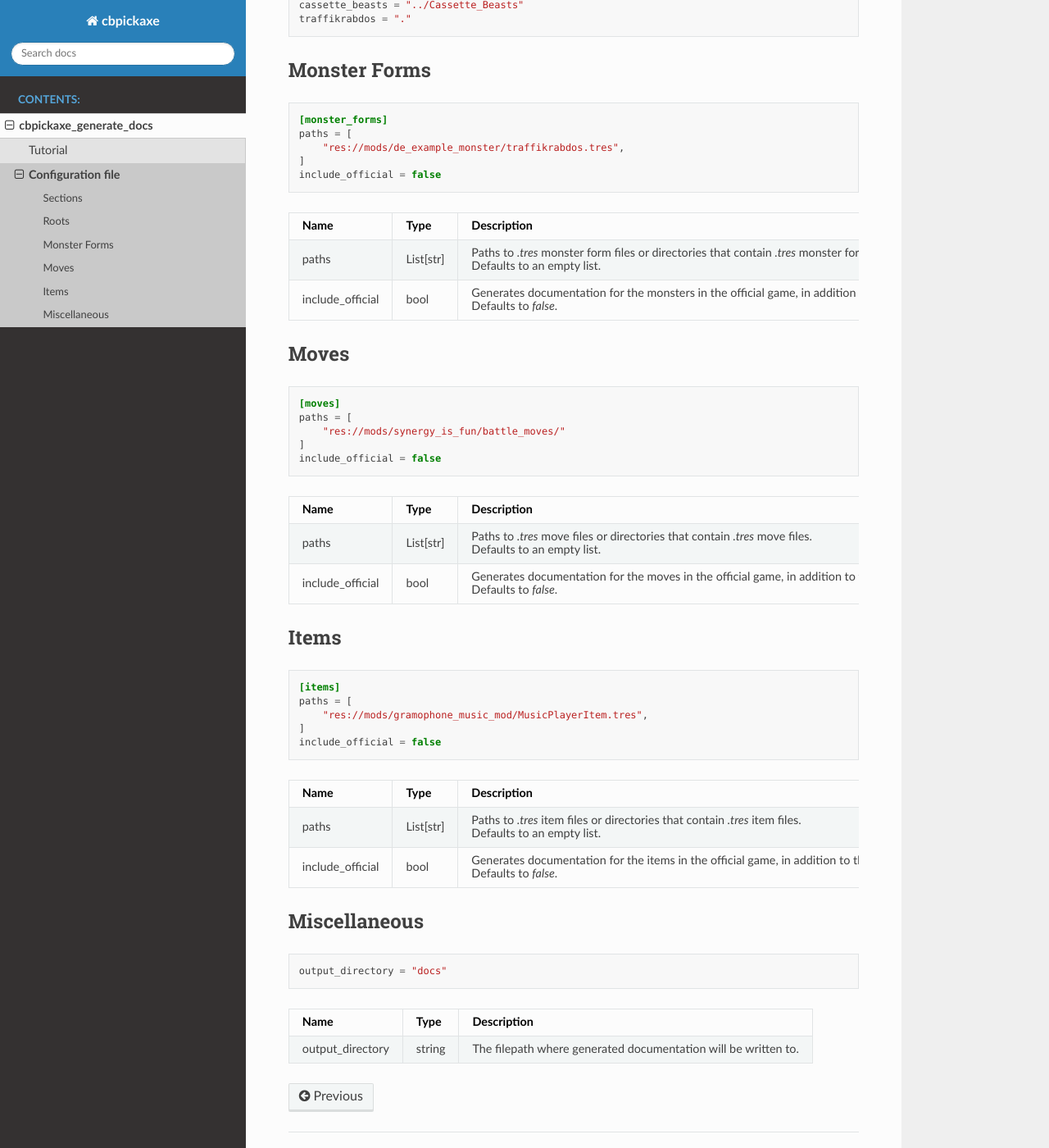
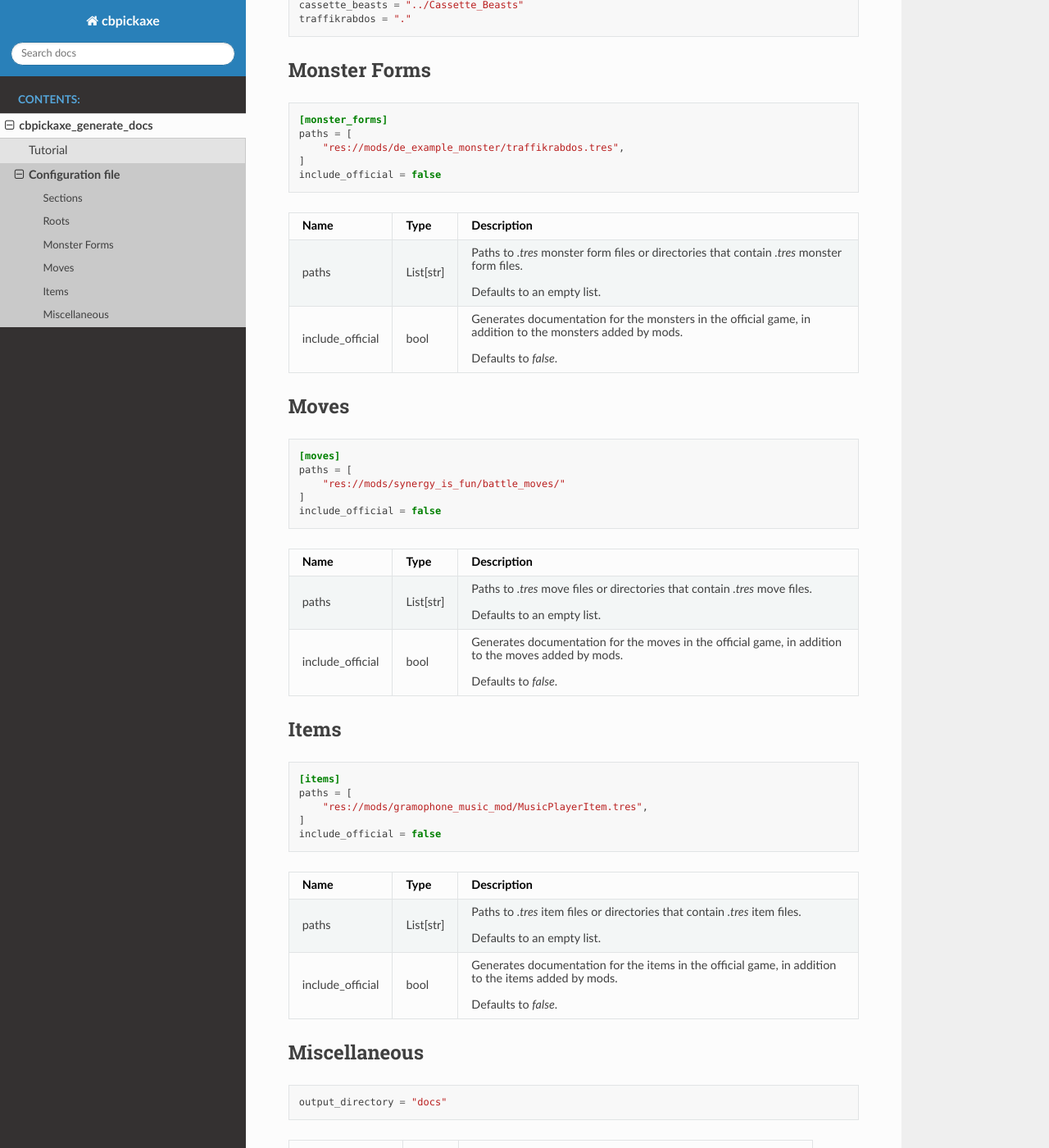
Before and after one commit to ExcaliburZero/cbpickaxe, a Sphinx documentation site: the page built from docs/source/generate_docs/config_file.rst, in a window 1280 px wide and 1400 px high, scrolled down 850 px. Shown: the whole window at 82% size. Built offline with Sphinx 7.4.7 and the Read the Docs theme 2.0.0, drawn with Linux system fonts in a browser that asks for light colours.

Commit message:
Fix documentation table styling
Relevant info and code:

https://github.com/readthedocs/sphinx_rtd_theme/issues/117

https://github.com/OpenShot/openshot-qt/pull/1272/files

```diff
--- /dev/null
+++ b/docs/source/_templates/layout.html
@@ -0,0 +1,2 @@
+{% extends "!layout.html" %}
+{% set css_files = css_files + ["_static/tablefix.css"] %}
--- a/docs/source/conf.py
+++ b/docs/source/conf.py
@@ -19,9 +19,16 @@ extensions = []
 templates_path = ["_templates"]
 exclude_patterns = []
 
+# Add this so we can actually have newlines in tables.
+rst_prolog = """
+.. |br| raw:: html
+
+  <br/>
+"""
+
 
 # -- Options for HTML output -------------------------------------------------
 # https://www.sphinx-doc.org/en/master/usage/configuration.html#options-for-html-output
 
 html_theme = "sphinx_rtd_theme"
-html_static_path = ["_static"]
+html_static_path = ["_static", "css"]
--- /dev/null
+++ b/docs/source/css/tablefix.css
@@ -0,0 +1,11 @@
+/* override table width restrictions */
+.wy-table-responsive table td,
+.wy-table-responsive table th {
+    white-space: normal;
+}
+
+.wy-table-responsive {
+    margin-bottom: 24px;
+    max-width: 100%;
+    overflow: visible;
+}
```
Also changed, not shown: docs/source/generate_docs/config_file.rst (+12 -0 lines).
